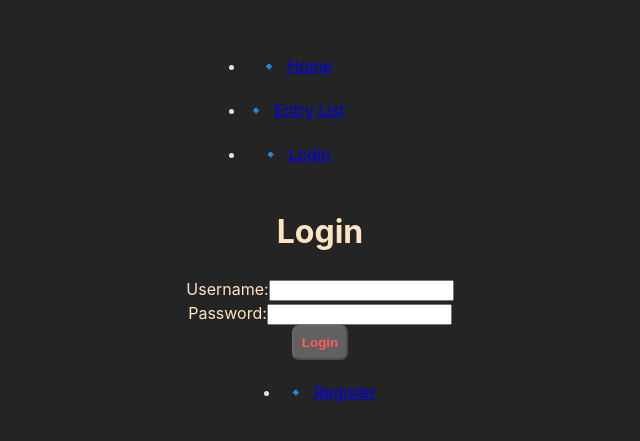
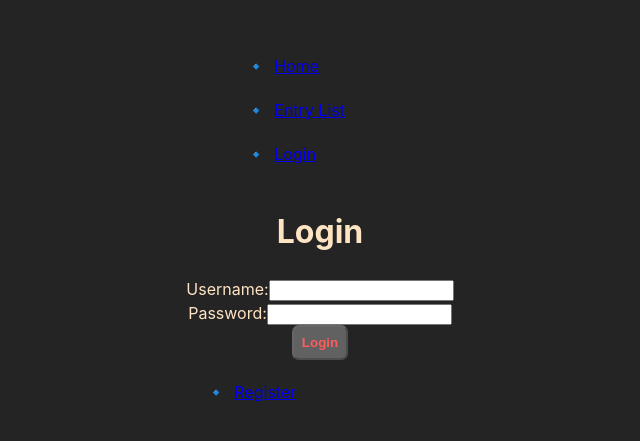
Before and after one commit to anickacodes/journal_app, a React (Vite) app: page /users/login in a window 1280 px wide. Shown: the part 171-612 px from the top of the page, without its empty margins (320-960 px from the left). Built offline with nearby package versions, Linux system fonts and the light colour scheme.

Commit message:
token test ✅, nav stye

```diff
--- a/package.json
+++ b/package.json
@@ -10,6 +10,7 @@
     "preview": "vite preview"
   },
   "dependencies": {
+    "jwt-decode": "^4.0.0",
     "react": "^18.2.0",
     "react-dom": "^18.2.0",
     "react-router-dom": "^6.20.0"
--- a/src/components/LogIn.jsx
+++ b/src/components/LogIn.jsx
@@ -1,6 +1,5 @@
 import { useState } from "react";
 import { Link, useNavigate } from "react-router-dom";
-
 
 const LogIn = ({ onLogin }) => {
   const [username, setUsername] = useState("");
@@ -25,7 +24,6 @@ const LogIn = ({ onLogin }) => {
         const data = await res.json();
 
         console.log("Login successful");
-
         onLogin(userData);
         navigate("/");
       } else {
--- a/src/styles/NavBar.css
+++ b/src/styles/NavBar.css
@@ -16,7 +16,9 @@ button:hover {
 }
 
 li {
+    display: flex;
     margin: 20px;
+    list-style-type: none;
 }
 
 li::before {
```
Also changed, not shown: 1 other file (tests, documents, lock files or other folders).
